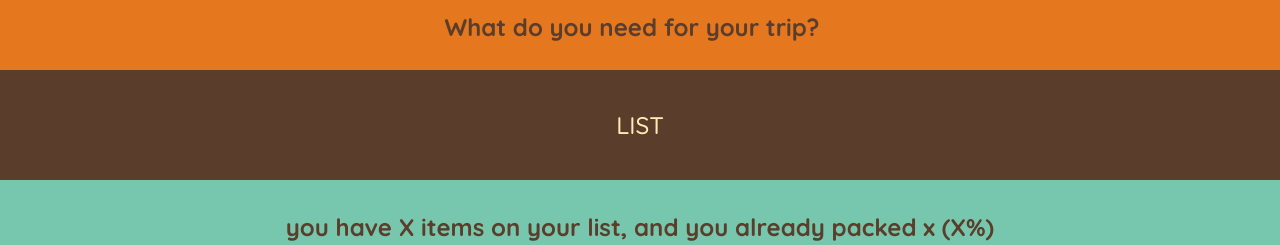
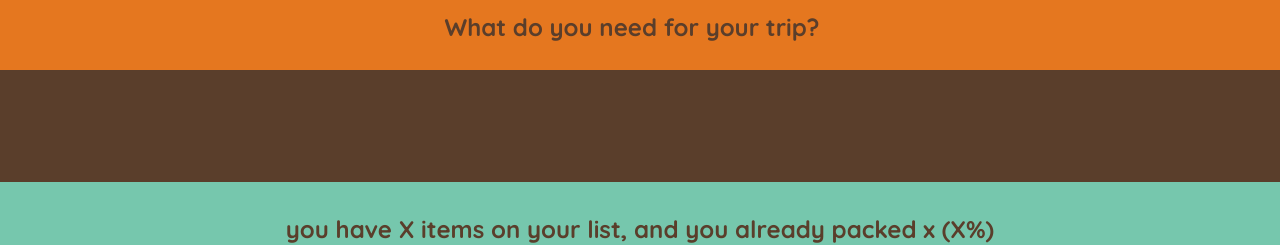
Before and after one commit to maci03/Travel-list, a React (Create React App) app: page / in a window 1280 px wide. Shown: the part 188-433 px from the top of the page. Built offline with nearby package versions, Linux system fonts and the light colour scheme.

Commit message:
added initialitems

```diff
--- a/src/App.js
+++ b/src/App.js
@@ -1,3 +1,10 @@
+const initialItems = [
+  {id: 1, description: "Passports", quantity: 2, packed: false},
+  {id: 2, description: "Socks", quantity: 12, packed: false},
+]
+
+
+
 
 export default function App() {
   return (
@@ -23,8 +30,20 @@ function Form(){
 }
 
 function PackingList(){
-  return <div className='list'>LIST</div>;
+  return <ul className='list'>
+    {initialItems.map((items) => (
+      <item item={item} />
+    ))}
+  </ul>;
+
 }
+
+function item({item}){
+  return <li>{item.description}</li>
+}
+
+
+
 
 
 function Stats(){
```
